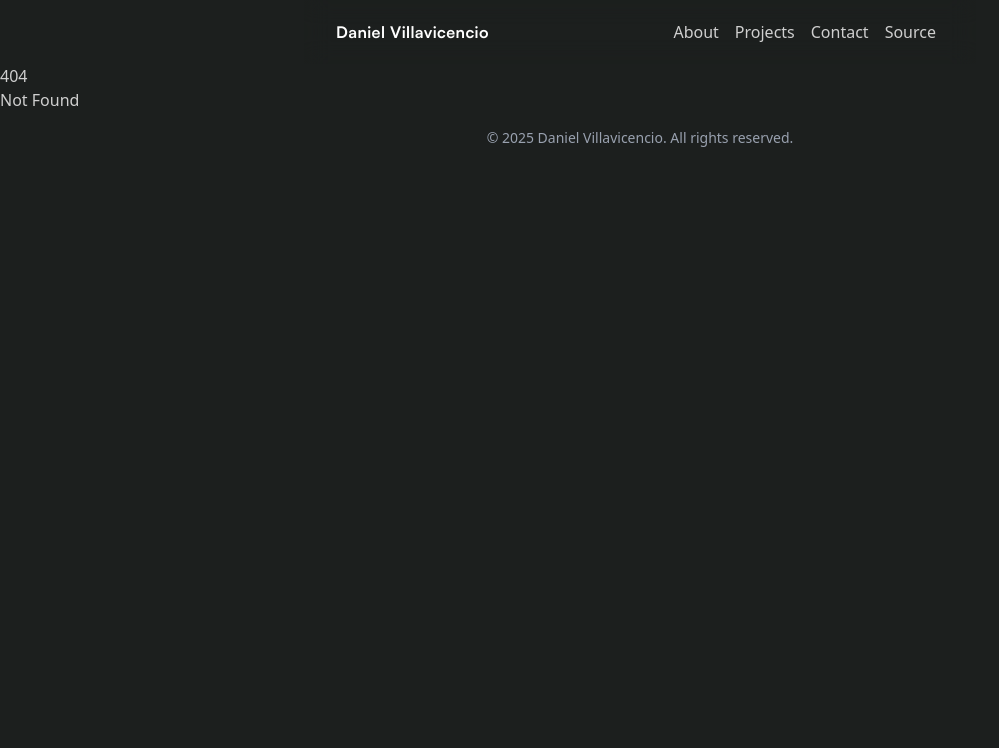
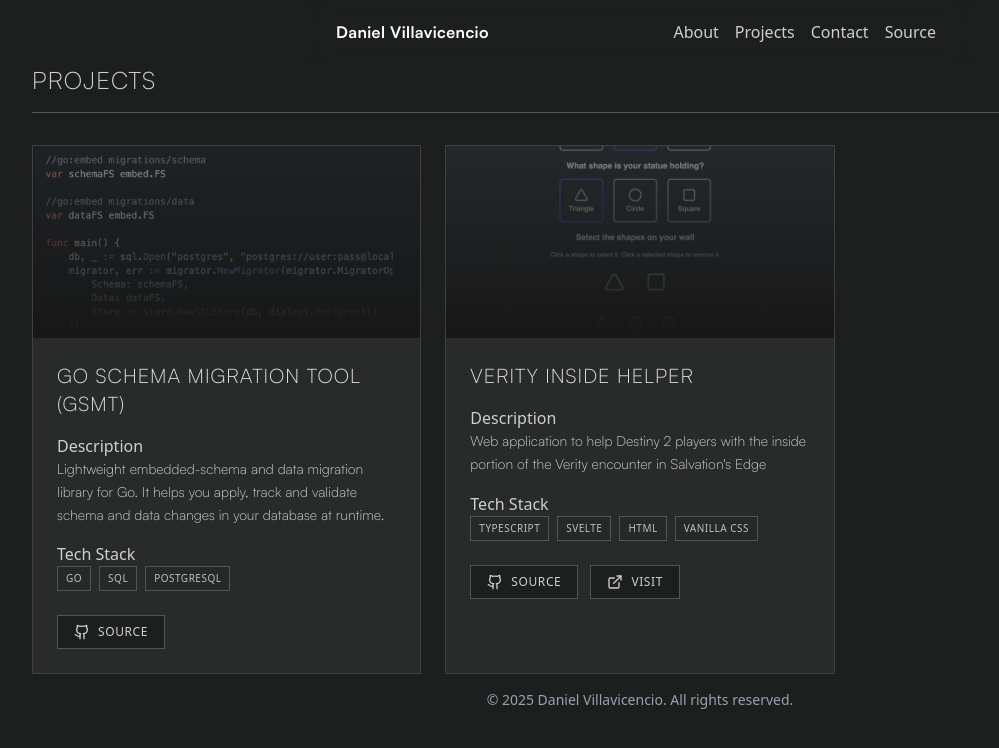
Before and after one commit to deahtstroke/Daniel, a SvelteKit app: page /projects in a window 1280 px wide. Before the commit this address had no page. Shown: the top 748 px of the page, without its empty margins (0-999 px from the left). Built offline with nearby package versions, Linux system fonts and the light colour scheme.

Commit message:
Added project cards

```diff
--- a/src/app.css
+++ b/src/app.css
@@ -10,6 +10,7 @@
   font-display: swap;
   font-style: normal;
 }
+
 @font-face {
   font-family: 'Satoshi-LightItalic';
   src: url('/fonts/Satoshi-LightItalic.woff2') format('woff2'),
@@ -19,6 +20,7 @@
   font-display: swap;
   font-style: italic;
 }
+
 @font-face {
   font-family: 'Satoshi-Regular';
   src: url('/fonts/Satoshi-Regular.woff2') format('woff2'),
@@ -28,6 +30,7 @@
   font-display: swap;
   font-style: normal;
 }
+
 @font-face {
   font-family: 'Satoshi-Italic';
   src: url('/fonts/Satoshi-Italic.woff2') format('woff2'),
@@ -37,6 +40,7 @@
   font-display: swap;
   font-style: italic;
 }
+
 @font-face {
   font-family: 'Satoshi-Medium';
   src: url('/fonts/Satoshi-Medium.woff2') format('woff2'),
@@ -46,6 +50,7 @@
   font-display: swap;
   font-style: normal;
 }
+
 @font-face {
   font-family: 'Satoshi-MediumItalic';
   src: url('/fonts/Satoshi-MediumItalic.woff2') format('woff2'),
@@ -55,6 +60,7 @@
   font-display: swap;
   font-style: italic;
 }
+
 @font-face {
   font-family: 'Satoshi-Bold';
   src: url('/fonts/Satoshi-Bold.woff2') format('woff2'),
@@ -64,6 +70,7 @@
   font-display: swap;
   font-style: normal;
 }
+
 @font-face {
   font-family: 'Satoshi-BoldItalic';
   src: url('/fonts/Satoshi-BoldItalic.woff2') format('woff2'),
@@ -73,6 +80,7 @@
   font-display: swap;
   font-style: italic;
 }
+
 @font-face {
   font-family: 'Satoshi-Black';
   src: url('/fonts/Satoshi-Black.woff2') format('woff2'),
@@ -82,6 +90,7 @@
   font-display: swap;
   font-style: normal;
 }
+
 @font-face {
   font-family: 'Satoshi-BlackItalic';
   src: url('/fonts/Satoshi-BlackItalic.woff2') format('woff2'),
@@ -91,49 +100,20 @@
   font-display: swap;
   font-style: italic;
 }
-/**
-* This is a variable font
-* You can control variable axes as shown below:
-* font-variation-settings: wght 900.0;
-*
-* available axes:
-'wght' (range from 300.0 to 900.0
-*/
-@font-face {
-  font-family: 'Satoshi-Variable';
-  src: url('/fonts/Satoshi-Variable.woff2') format('woff2'),
-       url('/fonts/Satoshi-Variable.woff') format('woff'),
-       url('/fonts/Satoshi-Variable.ttf') format('truetype');
-  font-weight: 300 900;
-  font-display: swap;
-  font-style: normal;
-}
-/**
-* This is a variable font
-* You can control variable axes as shown below:
-* font-variation-settings: wght 900.0;
-*
-* available axes:
-'wght' (range from 300.0 to 900.0
-*/
-@font-face {
-  font-family: 'Satoshi-VariableItalic';
-  src: url('/fonts/Satoshi-VariableItalic.woff2') format('woff2'),
-       url('/fonts/Satoshi-VariableItalic.woff') format('woff'),
-       url('/fonts/Satoshi-VariableItalic.ttf') format('truetype');
-  font-weight: 300 900;
-  font-display: swap;
-  font-style: italic;
-}
 
 /**
 * Default colors for fonts, buttons, etc...
 */
 @theme {
+  --color-bg-default: #1c1f1e;
+  --color-bg-dark: #0a0a0a;
+  --color-bg-card: #282b2a;
   --color-default: #CFCFCF;
   --color-bright: #FFFFFF;
   --color-light: #E0E0E0;
   --color-border-default: #535554;
+  --color-border-medium: #404040;
+  --color-border-light: #525252;
   --color-button-default: #282b2a;
   --color-button-border: #535554;
   --color-secondary-button: #336e41;
@@ -149,10 +129,7 @@
 */
 @layer base {
   html, body {
-    @apply min-h-screen text-default;
-    margin: 0;
-    padding: 0;
-    background: #1c1f1e;
+    @apply p-0 m-0 min-h-screen text-default bg-bg-default;
   }
 }
 
@@ -168,20 +145,6 @@
 @layer utilities {
   .animate-sheen {
     animation: sheen 5s linear infinite;
-  }
-}
-
-/**
-* Staggered animations keyframes
-*/
-@keyframes slide-in-from-bottom {
-  from {
-    transform: translateY(20px);
-    opacity: 0;
- }
-  to {
-    transform: translateY(0);
-    opacitiy:1
   }
 }
 
--- a/src/lib/components/Navbar.svelte
+++ b/src/lib/components/Navbar.svelte
@@ -15,7 +15,7 @@
 		{
 			name: "Projects",
 			desc: "View work",
-			ref: "#projects",
+			ref: "/projects",
 			icon: Briefcase,
 		},
 		{
--- /dev/null
+++ b/src/lib/components/ProjectCard.svelte
@@ -0,0 +1,69 @@
+<script lang="ts">
+	import type { Project } from "$lib/types/Project";
+	import { ExternalLinkIcon, Github } from "lucide-svelte";
+
+	let { project } = $props<{
+		project: Project;
+	}>();
+</script>
+
+<article
+	class="group relative bg-bg-card border border-border-medium
+	hover:border-border-default transition-all duration-300 overflow-hidden"
+>
+	<div class="relative h-48 overflow-hiden bg-dark">
+		<img
+			src={project.image}
+			alt={project.title}
+			class="w-full h-full object-cover opacity-50 group-hover:opacity-80 group-hover:scale-105 transition-all duration-500"
+		/>
+		<div
+			class="absolute inset-0 bg-gradient-to-t from-neutral-900 to-transparent"
+		></div>
+	</div>
+	<div class="p-6 space-y-4">
+		<h3
+			class="text-xl font-[Satoshi-Light] tracking-wider text-light uppercase"
+		>
+			{project.title}
+		</h3>
+		Description
+		<p class="text-sm text-default leading-relaxed font-[Satoshi-Light]">
+			{project.description}
+		</p>
+
+		Tech Stack
+		<div class="flex flex-wrap gap-2">
+			{#each project.technologies as tech}
+				<span
+					class="px-2 py-1 text-[10px] uppercase tracking-wider bg-neutral-800/50 border border-border-default text-white/70 font-light"
+				>
+					{tech}
+				</span>
+			{/each}
+		</div>
+
+		<div class="flex gap-3 pt-2">
+			<a
+				href={project.githubUrl}
+				target="_blank"
+				rel="noopener noreferrer"
+				class="flex items-center gap-2 px-4 py-2 text-xs uppercase tracking-wider bg-bg-default border border-border-default text-default hover:text-light hover:border-light transition-all duration-500 group/link"
+			>
+				<Github class="w-4 h-4" />
+				<span>Source</span>
+			</a>
+			{#if project.websiteUrl}
+				<a
+					href={project.websiteUrl}
+					target="_blank"
+					rel="noopener noreferrer"
+					class="flex items-center gap-2 px-4 py-2 text-xs uppercase tracking-wider bg-bg-default border border-border-default text-default hover:text-light hover:border-light transition-all duration-500 group/link"
+				>
+					<ExternalLinkIcon class="w-4 h-4" />
+					<span>Visit</span>
+				</a>
+			{/if}
+		</div>
+	</div>
+</article>
--- a/src/lib/components/Sidebar.svelte
+++ b/src/lib/components/Sidebar.svelte
@@ -28,16 +28,16 @@
 		>
 			<button
 				{onclick}
-				class="w-8 h-8 flex items-center justify-center text-white/40
-				hover:text-white/90 focus:text-white/90 transition-colors duration-150 focus:outline none group hover:cursor-pointer"
+				class="w-8 h-8 flex items-center justify-center text-default
+				hover:text-bright focus:text-bright transition-colors duration-150
+				focus:outline group hover:cursor-pointer"
 				aria-label="Close menu"
 			>
 				<X
 					class="w-4 h-4 group-hover:rotate-90 transition-transform duration-200"
 				/>
 			</button>
-			<span
-				class="text-bright font-[Satoshi-Regular] tracking-[0.2em] uppercase"
+			<span class="text-bright font-[Satoshi-Regular] tracking-[0.2em]"
 				>Where to?
 			</span>
 		</div>
@@ -45,26 +45,31 @@
 		<!-- Side bar items -->
 		<ul
 			class="flex flex-1 px-4 py-8 flex-col gap-4 items-end justify-start"
-			transition:fadeFlyBlur={{ delay: 190, duration: 500, y: 50 }}
+			transition:fadeFlyBlur={{ delay: 25, duration: 200, y: 50 }}
 		>
 			{#each options as option, i (option)}
 				<li
 					class="menu-item px-4 py-2"
 					class:animate-in={open}
-					style="--delay: {i * 100}ms"
+					style="--delay: {i * 50}ms"
 				>
 					<a
 						href={option.ref}
-						class="group block px-3 py-2 text-default hover:text-bright focus:text-bright transition-all duration-150 relative"
+						{onclick}
+						class="group block px-3 py-2 text-default
+						hover:text-bright focus:text-bright
+						transition-all duration-150 relative"
 					>
 						<div
 							class="absolute
-						top-0 right-0 bottom-0 w-0.5 bg-white/80 scale-y-0
+						top-0 right-0 bottom-0 w-0.5 bg-bright scale-y-0
 						group-hover:scale-y-100 group-focus:scale-y-100 transition-transform duration-300
 						origin-center"
 						></div>
 						<div
-							class="relative flex justify-center items-center gap-3 transform group-hover:translate-x-[-4px] group-focus:translate-x-[-4px] transition-transform duration-150"
+							class="relative flex justify-center items-center gap-3
+							transform transition-transform duration-150
+							group-hover:translate-x-[-4px] group-focus:translate-x-[-4px]"
 						>
 							<div class="flex flex-col gap-0.5 text-right">
 								<span class="font-[Satoshi-Regular] text-sm">{option.name}</span
--- /dev/null
+++ b/src/lib/types/Project.ts
@@ -0,0 +1,8 @@
+export interface Project {
+	title: string;
+	description: string;
+	image: string;
+	technologies: string[];
+	githubUrl: string;
+	websiteUrl?: string;
+}
--- a/src/routes/+page.svelte
+++ b/src/routes/+page.svelte
@@ -61,7 +61,7 @@
 			<div class="flex flex-col gap-4 text-sm">
 				<div class="flex flex-col gap-1 sm:hidden">
 					<h2 class="text-sm">About Me</h2>
-					<hr class="opacity-50" />
+					<hr class="opacity-25" />
 				</div>
 				<p>
 					I’m a freelance software engineer based in Roseville with a deep
--- /dev/null
+++ b/src/routes/projects/+page.svelte
@@ -0,0 +1,39 @@
+<script lang="ts">
+	import ProjectCard from "$lib/components/ProjectCard.svelte";
+	import type { Project } from "$lib/types/Project";
+	import gsmt from "$lib/assets/gsmt.png";
+	import verityHelper from "$lib/assets/verity-inside-helper.png";
+
+	const projects: Project[] = [
+		{
+			title: "Go Schema Migration Tool (Gsmt)",
+			description:
+				"Lightweight embedded-schema and data migration library for Go. It helps you apply, track and validate schema and data changes in your database at runtime.",
+			image: gsmt,
+			technologies: ["Go", "SQL", "PostgreSQL"],
+			githubUrl: "http://www.github.com/deahtstroke/gsmt",
+		},
+		{
+			title: "Verity Inside Helper",
+			description:
+				"Web application to help Destiny 2 players with the inside portion of the Verity encounter in Salvation's Edge",
+			image: verityHelper,
+			technologies: ["Typescript", "Svelte", "HTML", "Vanilla CSS"],
+			githubUrl: "https://www.github.com/deahtstroke/verity-inside-helper",
+			websiteUrl: "https://verity-inside-helper.vercel.app/",
+		},
+	];
+</script>
+
+<section class="px-8 space-y-8">
+	<h2
+		class="text-2xl font-[Satoshi-Light] tracking-wider text-default uppercase border-b border-border-default pb-4"
+	>
+		Projects
+	</h2>
+	<div class="grid grid-cols-1 md:grid-cols-2 lg:grid-cols-3 gap-6">
+		{#each projects as project}
+			<ProjectCard {project} />
+		{/each}
+	</div>
+</section>
```
Also changed, not shown: src/lib/assets/gsmt.png (added), src/lib/assets/verity-inside-helper.png (added).
